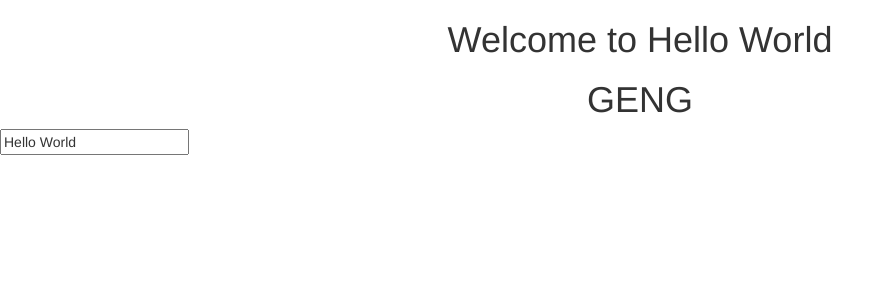
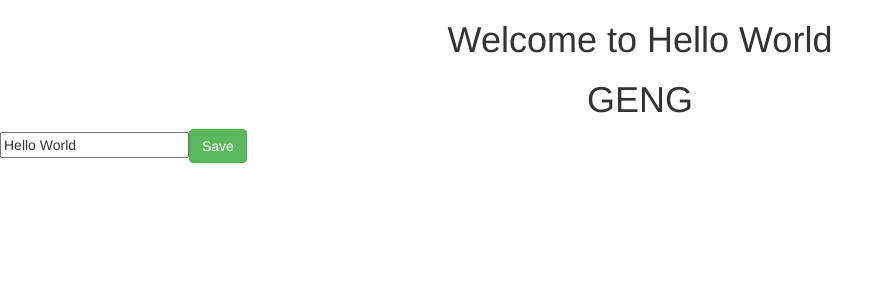
Before and after one commit to toprasit2/ionic_angular_SME, an Angular app: page / in a window 1280 px wide. Shown: the top 300 px of the page, without its empty margins (0-894 px from the left). Built offline with nearby package versions, Linux system fonts and the light colour scheme.

Commit message:
add button

```diff
--- a/src/app/app.component.html
+++ b/src/app/app.component.html
@@ -6,3 +6,4 @@
   <h1>{{my_name}}</h1>
 </div>
 <input [(ngModel)]="title" type="text">
+<button class="btn btn-success">Save</button>
```
